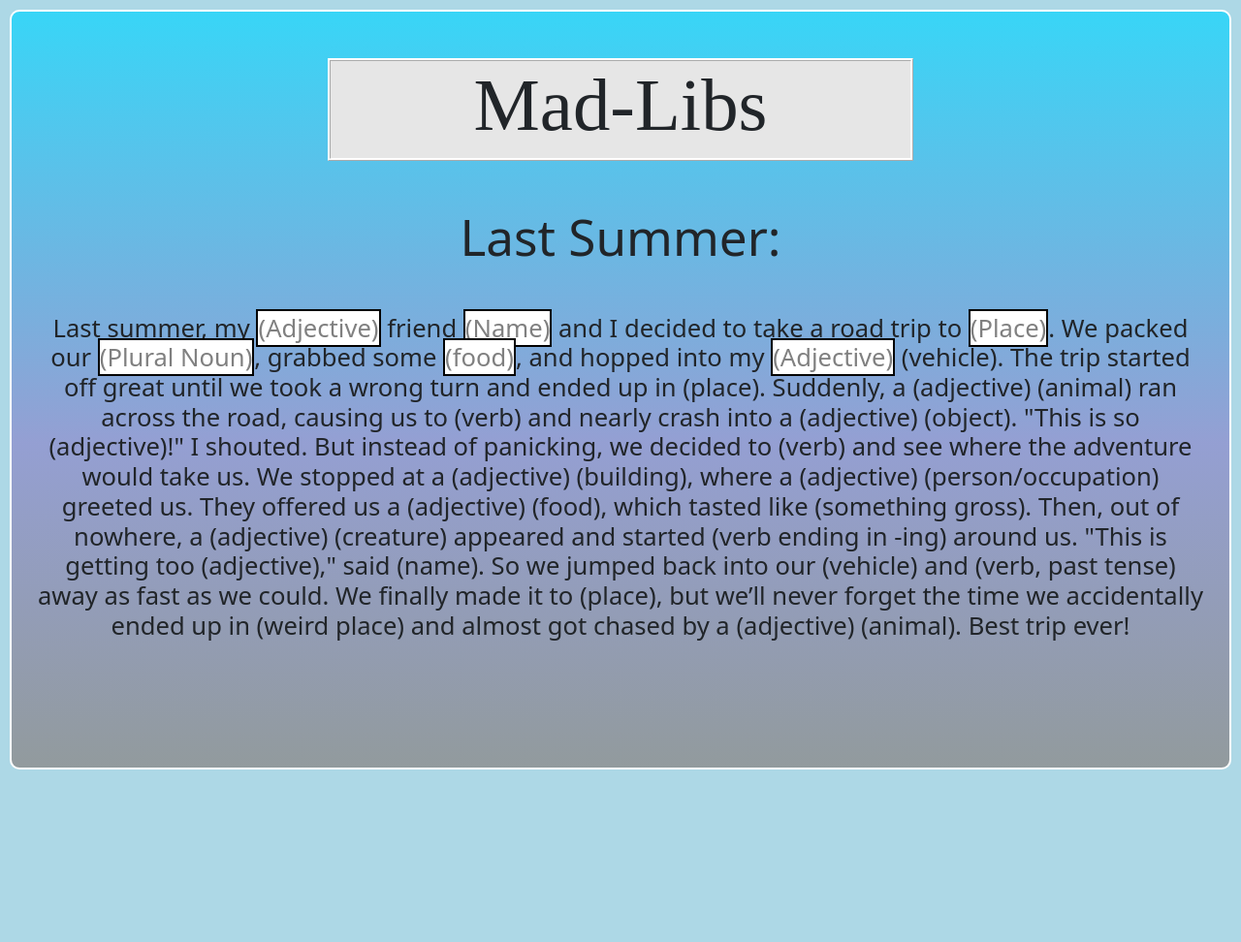
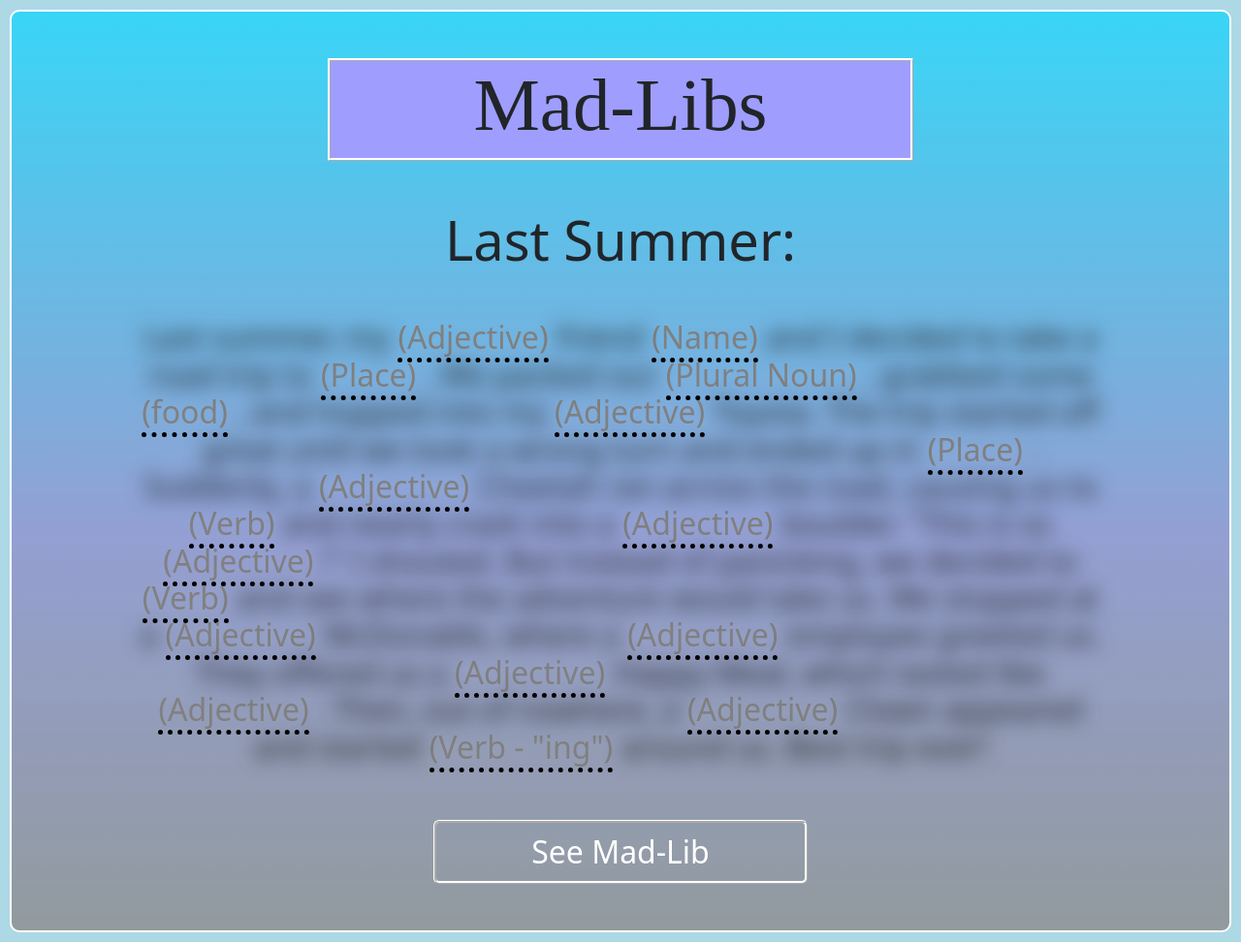
Before and after one commit to CraftedRNL/Mad-libs, a plain HTML site: page index.html in a window 1280 px wide. Shown: the whole page at 97% size. Before the commit the page ends 804 px from the top, so only its background shows below. Drawn offline with nearby package versions, Linux system fonts and the light colour scheme; a web font is replaced by a local one.

Commit message:
Updating

```diff
--- a/css/style.css
+++ b/css/style.css
@@ -1,9 +1,10 @@
 body{
     background: lightblue;
-    overflow: hidden;
+    /* overflow: hidden; */
 }
 .encasing{
-    height: 98vh;
+    height: auto;
+    max-height: 100%;
     margin: 10px;
     padding: 0px;
     background: rgb(139,139,139);
@@ -30,23 +31,40 @@ h1{
 h2{
     font-weight: 400;
     font-style: normal;
-    font-size: 4vw;
+    font-size: 7vh;
 }
 h3{
 
     font-weight: 400;
     font-style: normal;
-    font-size: 2vw;
+    font-size: 4vh;
+
 }
 .box{
     width: 50%;
     max-width: 50%;
     justify-self: center;
-    background-color: rgb(230, 230, 230);
+    background-color: rgb(159, 158, 255);
     border: 3px white ridge;
 }
+
 .input{
-    background-color:white ;
-    border: 2px solid black;
+    background-color:rgba(255, 255, 255, 0) ;
+    border-bottom: 5px dotted black;
     color: gray;
+    font-size: 4vh;
+    opacity: 100%;
+
 }
+.content{
+    filter: blur(10px);
+}
+.btn{
+    background-color: rgba(255, 255, 255, 0);
+    border: 3px white ridge;
+    color: white;
+    width: 100%;
+    font-size: 4vh;
+    font-weight: 400;
+    font-style: normal;
+}
--- a/index.html
+++ b/index.html
@@ -1,40 +1,76 @@
 <!doctype html>
 <html lang="en">
-  <head>
+
+<head>
     <meta charset="utf-8">
     <meta name="viewport" content="width=device-width, initial-scale=1">
     <title>Mad-Libs</title>
-    <link href="https://cdn.jsdelivr.net/npm/bootstrap@5.3.3/dist/css/bootstrap.min.css" rel="stylesheet" integrity="sha384-QWTKZyjpPEjISv5WaRU9OFeRpok6YctnYmDr5pNlyT2bRjXh0JMhjY6hW+ALEwIH" crossorigin="anonymous">
+    <link href="https://cdn.jsdelivr.net/npm/bootstrap@5.3.3/dist/css/bootstrap.min.css" rel="stylesheet"
+        integrity="sha384-QWTKZyjpPEjISv5WaRU9OFeRpok6YctnYmDr5pNlyT2bRjXh0JMhjY6hW+ALEwIH" crossorigin="anonymous">
     <link rel="preconnect" href="https://fonts.googleapis.com">
-<link rel="preconnect" href="https://fonts.gstatic.com" crossorigin>
-<link href="https://fonts.googleapis.com/css2?family=Comic+Neue:ital,wght@0,300;0,400;0,700;1,300;1,400;1,700&family=Graduate&family=Offside&family=Press+Start+2P&display=swap" rel="stylesheet">
+    <link rel="preconnect" href="https://fonts.gstatic.com" crossorigin>
+    <link
+        href="https://fonts.googleapis.com/css2?family=Comic+Neue:ital,wght@0,300;0,400;0,700;1,300;1,400;1,700&family=Graduate&family=Offside&family=Press+Start+2P&display=swap"
+        rel="stylesheet">
     <link rel="stylesheet" href="css/style.css">
 </head>
-  <body>
+
+<body>
 
 
     <div class="encasing">
         <div class="container-fluid text-center">
             <div class="row mt-5">
                 <div class="col">
-                    <div class="box"><h1 >Mad-Libs</h1></div>
+                    <div class="box">
+                        <h1>Mad-Libs</h1>
+                    </div>
 
                 </div>
             </div>
-            <div class="row mt-5">
-                <div class="col">
+            <div class="row mt-5 mb-5">
+                <div class="col-1 mb-5">&nbsp;</div>
+                <div class="col-10">
                     <h2 id="title">Last Summer:</h2>
-                    <h3 id="content" class="mt-5">
-                        Last summer, my <span class="input" role="textbox" contenteditable> (Adjective)</span> friend <span class="input" role="textbox" contenteditable> (Name)</span>
-                        and I decided to take a road trip to <span class="input" role="textbox" contenteditable> (Place)</span>.
-                         We packed our <span class="input" role="textbox" contenteditable> (Plural Noun)</span>,
-                         grabbed some <span class="input" role="textbox" contenteditable> (food)</span>, and hopped into my
-                         <span class="input" role="textbox" contenteditable> (Adjective)</span> (vehicle).
-                        The trip started off great until we took a wrong turn and ended up in (place). Suddenly, a (adjective) (animal) ran across the road, causing us to (verb) and nearly crash into a (adjective) (object). "This is so (adjective)!" I shouted. But instead of panicking, we decided to (verb) and see where the adventure would take us.
+                    <h3 class="mt-5">
+                        <span class="content" id="content">Last summer, my </span>
+                        <span class="input" role="textbox" contenteditable> (Adjective)</span>
+                        <span class="content" id="content">friend</span>
+                        <span class="input" role="textbox" contenteditable> (Name)</span>
+                        <span class="content" id="content">and I decided to take a road trip to</span>
+                        <span class="input" role="textbox" contenteditable> (Place)</span>
+                        <span class="content" id="content">. We packed our </span>
+                        <span class="input" role="textbox" contenteditable> (Plural Noun)</span>
+                        <span class="content" id="content">, grabbed some </span>
+                        <span class="input" role="textbox" contenteditable> (food)</span>
+                        <span class="content" id="content">, and hopped into my </span>
+                        <span class="input" role="textbox" contenteditable> (Adjective)</span>
+                        <span class="content" id="content">Toyota. The trip started off great until we took a wrong turn and ended up in </span>
+                        <span class="input" role="textbox" contenteditable> (Place)</span>
+                        <span class="content" id="content">. Suddenly, a </span>
+                        <span class="input" role="textbox" contenteditable> (Adjective)</span>
+                        <span class="content" id="content">Cheetah ran across the road, causing us to</span>
+                        <span class="input" role="textbox" contenteditable> (Verb)</span>
+                        <span class="content" id="content">and nearly crash into a </span>
+                        <span class="input" role="textbox" contenteditable> (Adjective)</span>
+                        <span class="content" id="content">boulder. "This is so </span>
+                        <span class="input" role="textbox" contenteditable> (Adjective)</span>
+                        <span class="content" id="content">!" I shouted. But instead of panicking, we decided to </span>
+                        <span class="input" role="textbox" contenteditable> (Verb)</span>
+                        <span class="content" id="content">and see where the adventure would take us. We stopped at a</span>
+                        <span class="input" role="textbox" contenteditable> (Adjective)</span>
+                        <span class="content" id="content">McDonalds, where a</span>
+                        <span class="input" role="textbox" contenteditable> (Adjective)</span>
+                        <span class="content" id="content">employee greeted us. They offered us a</span>
+                        <span class="input" role="textbox" contenteditable> (Adjective)</span>
+                        <span class="content" id="content">Happy Meal, which tasted like</span>
+                        <span class="input" role="textbox" contenteditable> (Adjective)</span>
+                        <span class="content" id="content">. Then, out of nowhere, a</span>
+                        <span class="input" role="textbox" contenteditable> (Adjective)</span>
+                        <span class="content" id="content">Clown appeared and started</span>
+                        <span class="input" role="textbox" contenteditable> (Verb - "ing")</span>
+                        <span class="content" id="content">around us. Best trip ever!</span>
 
-                        We stopped at a (adjective) (building), where a (adjective) (person/occupation) greeted us. They offered us a (adjective) (food), which tasted like (something gross). Then, out of nowhere, a (adjective) (creature) appeared and started (verb ending in -ing) around us.
-
-                        "This is getting too (adjective)," said (name). So we jumped back into our (vehicle) and (verb, past tense) away as fast as we could. We finally made it to (place), but we’ll never forget the time we accidentally ended up in (weird place) and almost got chased by a (adjective) (animal). Best trip ever!
 
 
                     </h3>
@@ -45,6 +81,16 @@
 
 
                 </div>
+                <div class="col-1 mb-5">&nbsp;</div>
+
+            </div>
+            <div class="row mb-5">
+                <div class="col-4"></div>
+                <div class="col-4">
+                    <button type="button" id="btn" class="btn btn-dark">See Mad-Lib</button>
+                </div>
+                <div class="col-4"></div>
+
             </div>
         </div>
     </div>
@@ -59,7 +105,10 @@
 
 
 
-    <script src="https://cdn.jsdelivr.net/npm/bootstrap@5.3.3/dist/js/bootstrap.bundle.min.js" integrity="sha384-YvpcrYf0tY3lHB60NNkmXc5s9fDVZLESaAA55NDzOxhy9GkcIdslK1eN7N6jIeHz" crossorigin="anonymous"></script>
+    <script src="https://cdn.jsdelivr.net/npm/bootstrap@5.3.3/dist/js/bootstrap.bundle.min.js"
+        integrity="sha384-YvpcrYf0tY3lHB60NNkmXc5s9fDVZLESaAA55NDzOxhy9GkcIdslK1eN7N6jIeHz"
+        crossorigin="anonymous"></script>
     <script src="js/js.js"></script>
 </body>
+
 </html>
--- a/js/js.js
+++ b/js/js.js
@@ -0,0 +1,6 @@
+document.getElementById("btn").addEventListener("click", function() {
+    var content = document.querySelectorAll(".content");
+    for (var i = 0; i < content.length; i++) {
+        content[i].style.filter = "blur(0px)";
+    }
+});
```
